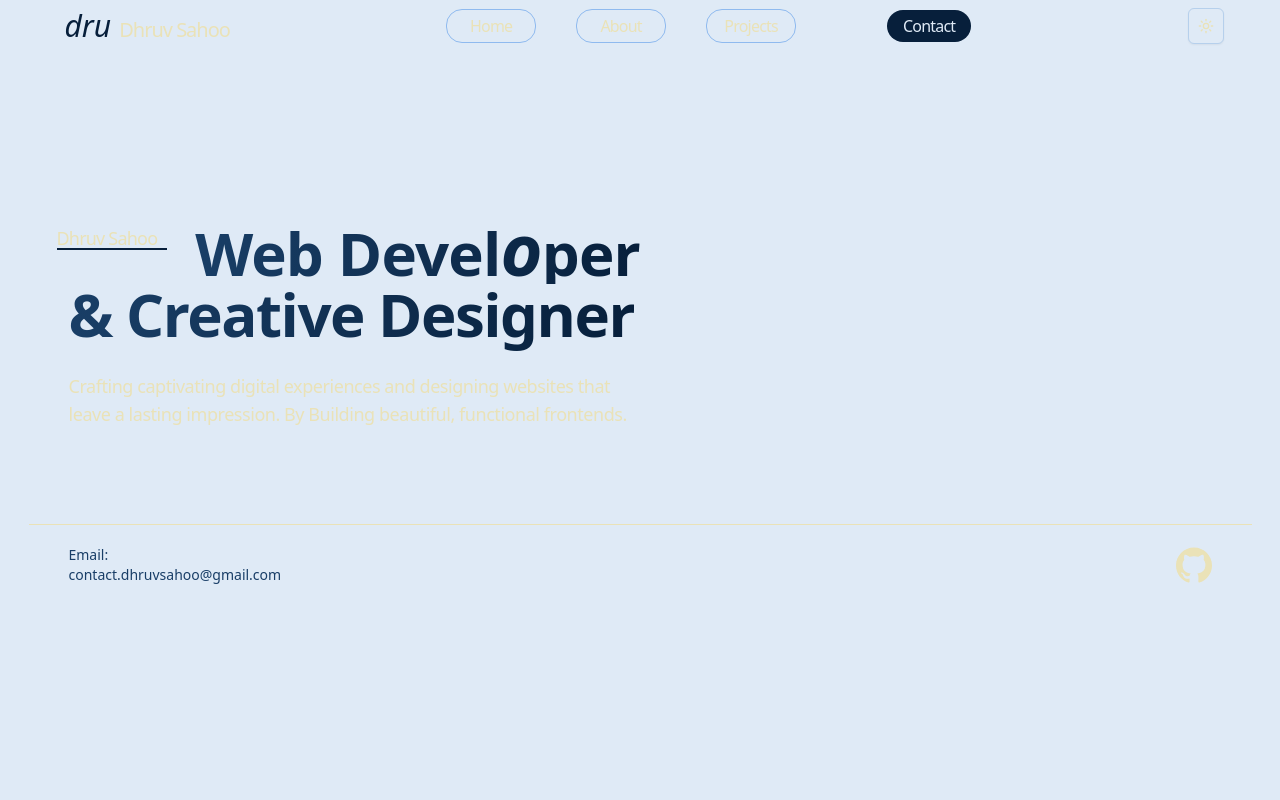
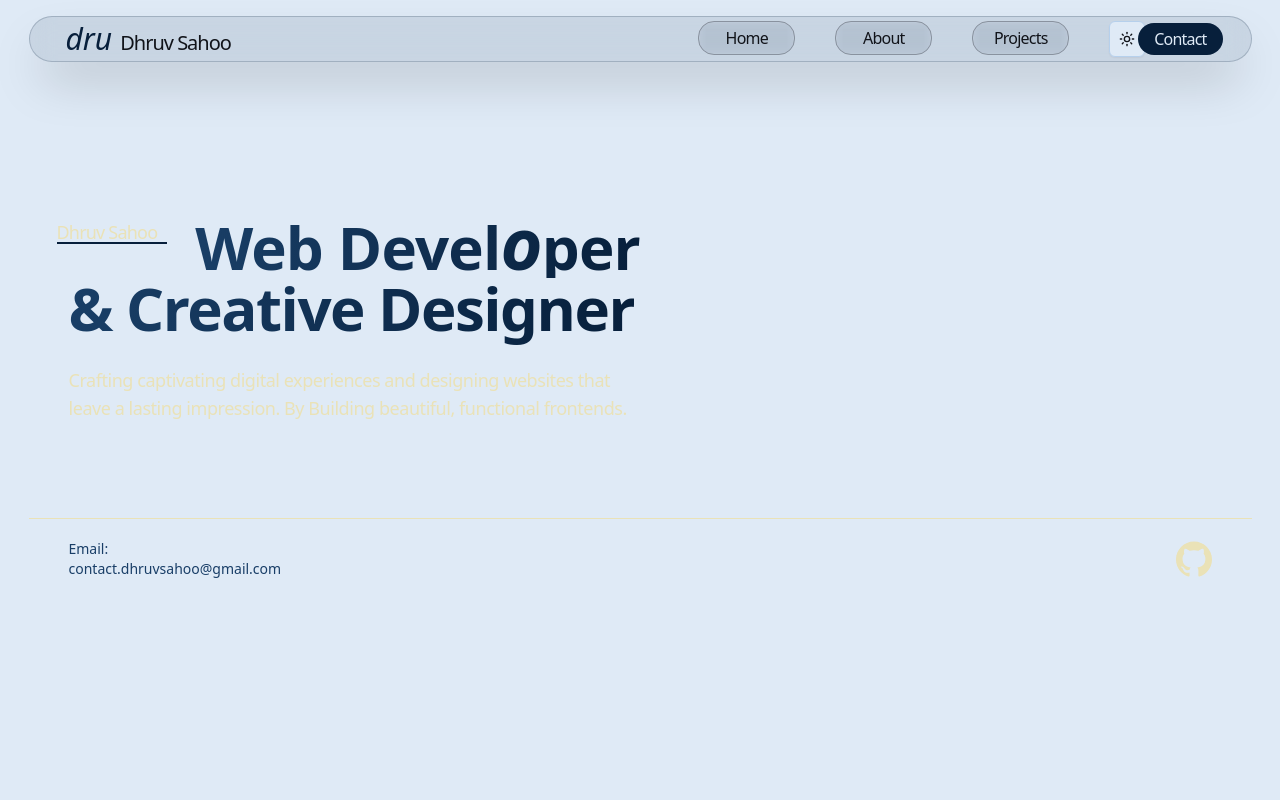
Before and after one commit to Dru-429/portfolio, a Next.js app: page / in a window 1280 px wide. Shown: the top 800 px of the page. Built offline with nearby package versions, Linux system fonts and the light colour scheme.

Commit message:
Ench/Nav Bar-LiqGlass

```diff
--- a/app/components/heroSection/Header.jsx
+++ b/app/components/heroSection/Header.jsx
@@ -3,21 +3,21 @@
 import { easeIn, motion } from "framer-motion";
 import Link from "next/link";
 import React from "react";
-import { ModeToggle } from "../ModeToggle";
+import { ModeToggle } from "./ModeToggle";
 
 const Header = () => {
   return (
-    <div className="flex items-center justify-between px- py-4 sm:px-7 sm:py-2 box-border sticky sm:relative">
+    <div className="flex items-center justify-between py-1 px-1 sm:px-7 py-1md:py-2 box-border sticky backdrop-blur-md bg-accent/10 rounded-3xl p-8 border border-accent/20 shadow-2xl top-2 md:top-4 z-50">
       <div>
         <span className="text-accent sm:text-3xl text-2xl leading-none italic sm:px-2 px-2 sm:pr-2">
           dru
         </span>
-        <span className="text-xl leading-none tracking-tighter text-zinc-text">
+        <span className="text-xl leading-none tracking-tighter text-foreground">
           Dhruv Sahoo
         </span>
       </div>
       <div className="sm:w-[45%] w-[25%] flex items-center justify-between tracking-tighter leading-none pr-2 relative">
-        <div className="hidden sm:flex gap-10 text-text ">
+        <div className="hidden sm:flex gap-10 text-foreground ">
           {[
             ["Home", "#home"],
             ["About", "#about"],
@@ -28,20 +28,19 @@ const Header = () => {
              key={index}
             >
               <motion.a
-                className="border-[1px] w-[90px] rounded-2xl box-border px-3 py-2 border-primary text-text flex items-center justify-center"
+                className="border-[1px] min-w-[97px] rounded-2xl box-border px-3 py-2 border-box text-foreground flex items-center justify-center bg-transparent hover:bg-primary hover:text-primary-foreground/ border-foreground/30 backdrop-blur-sm transition-all duration-200 "//
                 whileTap={{ scale: 0.9 }}
                 whileHover={{
                   scale: 1.01,
-                  backgroundColor: "#FCBF49",
-                  color: "#01151f",
                 }}
                 whileFocus={{ backgroundColor: "#212121", color: "#F1F1F1" }}
-                transition={{ ease: easeIn, duration: 0.2 }}
+                transition={{ ease: easeIn, duration: 0.1 }}
               >
                 {" "}{item[0]}{" "}
               </motion.a>
             </Link>
           ))}
+            <ModeToggle />
         </div>
         <div className="px-4 py-2 text-transparent hidden sm:visible"></div>
         <a
@@ -51,7 +50,6 @@ const Header = () => {
           Contact
         </a>
       </div>
-        <ModeToggle />
     </div>
   );
 };
```
Also changed, not shown: app/components/heroSection/ModeToggle.jsx (renamed from app/components/ModeToggle.jsx).
